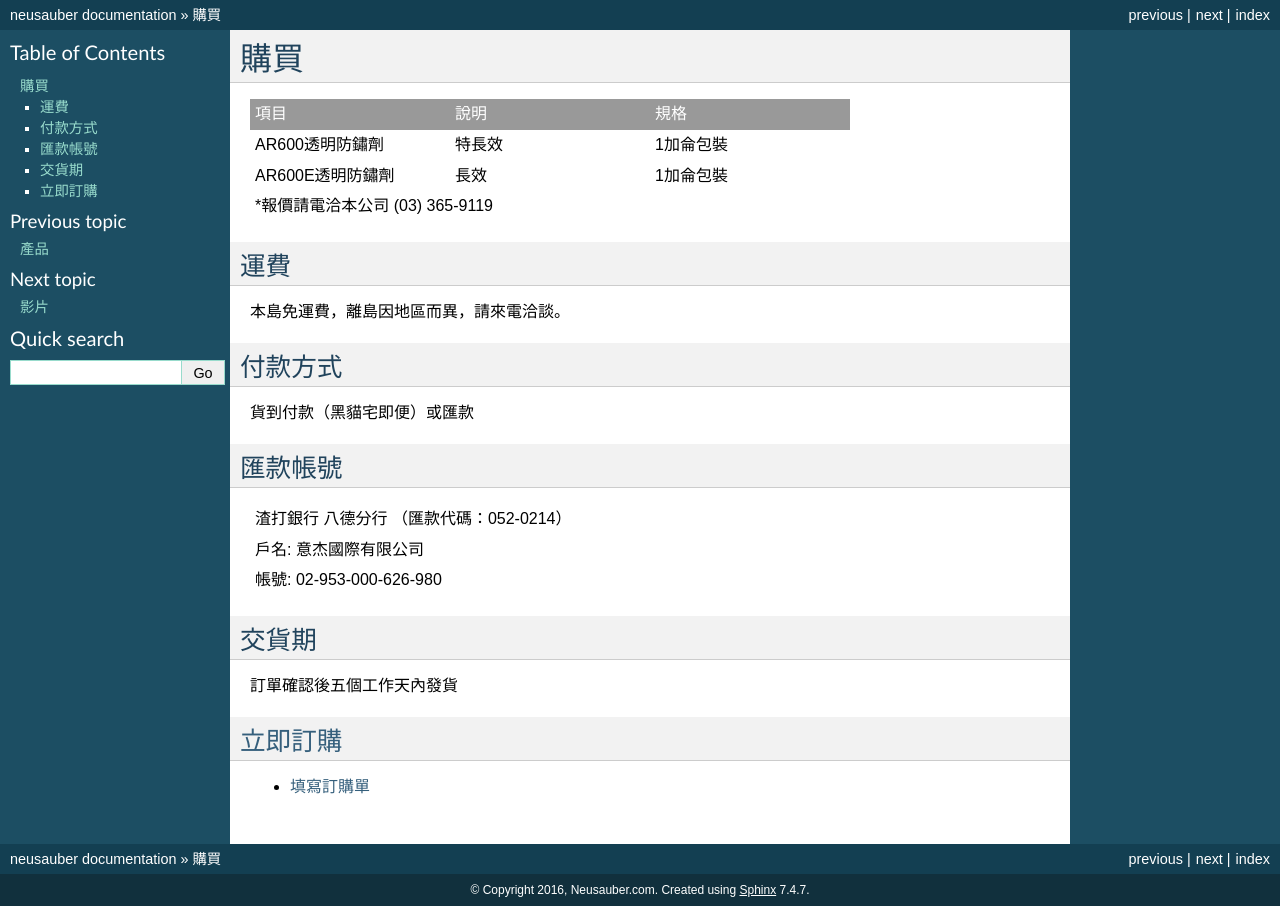
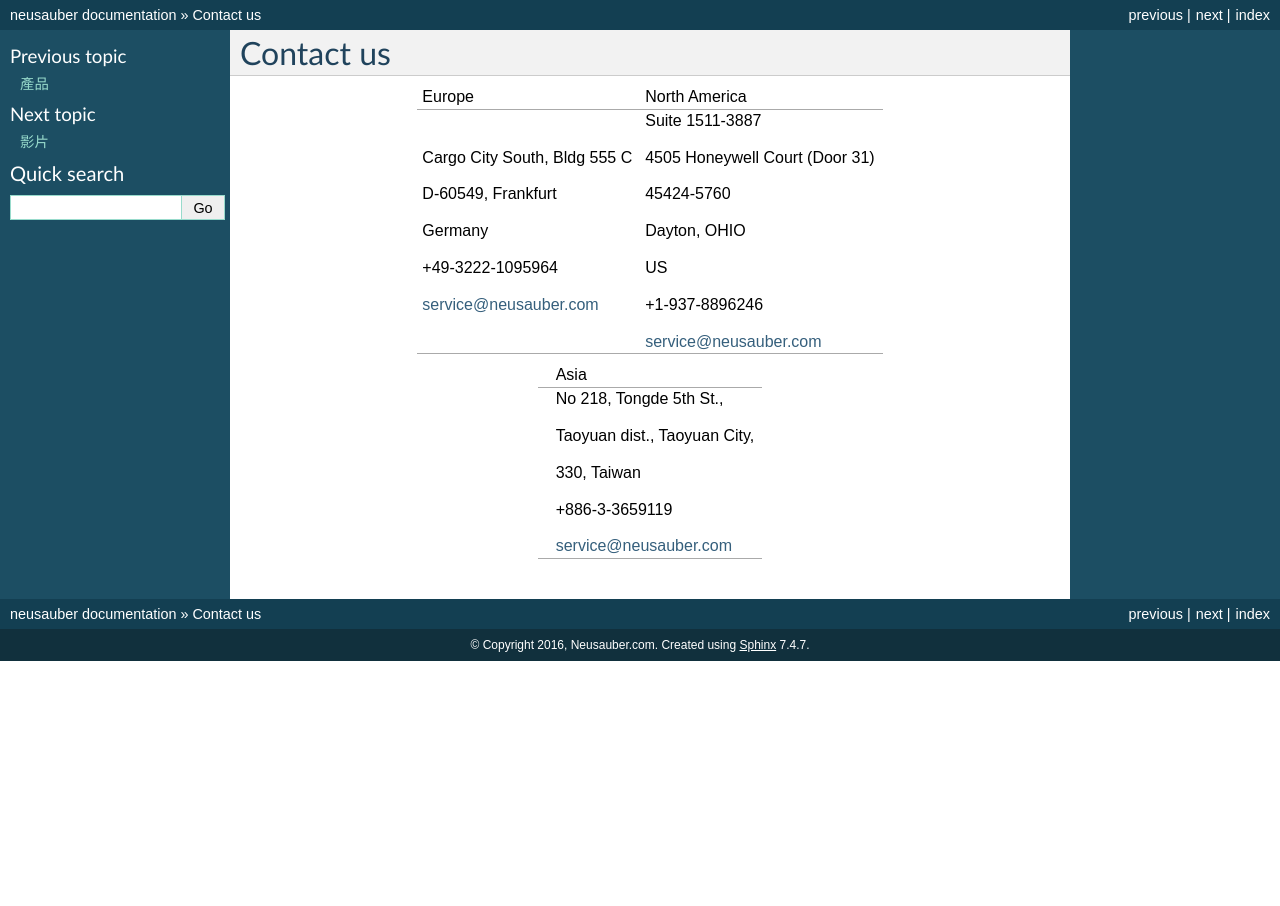
Before and after one commit to rexiap/neusauber, a Sphinx documentation site: the page built from docs/buy.rst, in a window 1280 px wide. Built offline with Sphinx 7.4.7, drawn with Linux system fonts in a browser that asks for light colours.

Commit message:
Google Docs reST Editor

```diff
--- a/docs/buy.rst
+++ b/docs/buy.rst
@@ -1,76 +1,42 @@
 
-.. _h1634483c7822441972316c7301545:
+.. _h22c482d332e1a113437336137443a24:
 
-購買
-****
+Contact us
+**********
 
 
-|REPLACE1|
-
-.. _h1634483c7822441972316c7301545:
-
-運費
-====
-
-本島免運費，離島因地區而異，請來電洽談。
-
-.. _h174fb648377959437b5c1f697c1c40:
-
-付款方式
-========
-
-貨到付款（黑貓宅即便）或匯款
-
-.. _h174fb648377959437b5c1f697c1c40:
-
-匯款帳號
-========
++----------------------------+------------------------------+
+|Europe                      |North America                 |
++----------------------------+------------------------------+
+|Cargo City South, Bldg 555 C|Suite 1511-3887               |
+|                            |                              |
+|D-60549, Frankfurt          |4505 Honeywell Court (Door 31)|
+|                            |                              |
+|Germany                     |45424-5760                    |
+|                            |                              |
+|+49-3222-1095964            |Dayton, OHIO                  |
+|                            |                              |
+|service@neusauber.com       |US                            |
+|                            |                              |
+|                            |+1-937-8896246                |
+|                            |                              |
+|                            |service@neusauber.com         |
++----------------------------+------------------------------+
 
 
-|REPLACE2|
-
-.. _hd1b83d48586e1b393a624e28544946:
-
-交貨期
-======
-
-訂單確認後五個工作天內發貨
-
-.. _ha552d4339442b4514686d7839564:
-
-\ |LINK1|\
-===========
-
-* \ |LINK2|\
++---+----------------------------+
+|   |Asia                        |
++---+----------------------------+
+|   |No 218, Tongde 5th St.,     |
+|   |                            |
+|   |Taoyuan dist., Taoyuan City,|
+|   |                            |
+|   |330, Taiwan                 |
+|   |                            |
+|   |+886-3-3659119              |
+|   |                            |
+|   |service@neusauber.com       |
++---+----------------------------+
 
 
 .. bottom of content
-
-
-.. |REPLACE1| raw:: html
-
-    <table cellspacing="0" cellpadding="0" style="width:75%">
-    <tbody>
-    <tr><td style="width:33%;background-color:#999999;color:#ffffff;vertical-align:Top;padding-top:5px;padding-bottom:5px;padding-left:5px;padding-right:5px"><p style="color:#ffffff"><span  style="color:#ffffff">項目</span></p></td><td style="width:33%;background-color:#999999;color:#ffffff;vertical-align:Top;padding-top:5px;padding-bottom:5px;padding-left:5px;padding-right:5px"><p style="color:#ffffff"><span  style="color:#ffffff">說明</span></p></td><td style="width:33%;background-color:#999999;color:#ffffff;vertical-align:Top;padding-top:5px;padding-bottom:5px;padding-left:5px;padding-right:5px"><p style="color:#ffffff"><span  style="color:#ffffff">規格</span></p></td></tr>
-    <tr><td style="vertical-align:Top;padding-top:5px;padding-bottom:5px;padding-left:5px;padding-right:5px"><p>AR600透明防鏽劑</p></td><td style="vertical-align:Top;padding-top:5px;padding-bottom:5px;padding-left:5px;padding-right:5px"><p>特長效</p></td><td style="vertical-align:Top;padding-top:5px;padding-bottom:5px;padding-left:5px;padding-right:5px"><p>1加侖包裝</p></td></tr>
-    <tr><td style="vertical-align:Top;padding-top:5px;padding-bottom:5px;padding-left:5px;padding-right:5px"><p>AR600E透明防鏽劑</p></td><td style="vertical-align:Top;padding-top:5px;padding-bottom:5px;padding-left:5px;padding-right:5px"><p>長效</p></td><td style="vertical-align:Top;padding-top:5px;padding-bottom:5px;padding-left:5px;padding-right:5px"><p>1加侖包裝</p></td></tr>
-    <tr><td colspan="3" style="vertical-align:Top;padding-top:5px;padding-bottom:5px;padding-left:5px;padding-right:5px"><p>*報價請電洽本公司 (03) 365-9119</p></td></tr>
-    </tbody></table>
-
-.. |REPLACE2| raw:: html
-
-    <table cellspacing="0" cellpadding="0" style="width:87%">
-    <tbody>
-    <tr><td style="width:100%;vertical-align:Top;padding-top:5px;padding-bottom:5px;padding-left:5px;padding-right:5px"><p>渣打銀行 八德分行 （匯款代碼：052-0214）</p></td></tr>
-    <tr><td style="vertical-align:Top;padding-top:5px;padding-bottom:5px;padding-left:5px;padding-right:5px"><p>戶名: 意杰國際有限公司</p></td></tr>
-    <tr><td style="vertical-align:Top;padding-top:5px;padding-bottom:5px;padding-left:5px;padding-right:5px"><p>帳號: 02-953-000-626-980</p></td></tr>
-    </tbody></table>
-
-
-.. |LINK1| raw:: html
-
-    <a href="https://docs.google.com/forms/d/1POnFRlO__HnPp73TXbJnqFDk7-dFpePHna0JyIJ1JoE" target="_blank">立即訂購</a>
-
-.. |LINK2| raw:: html
-
-    <a href="https://docs.google.com/forms/d/1POnFRlO__HnPp73TXbJnqFDk7-dFpePHna0JyIJ1JoE" target="_blank">填寫訂購單</a>
```
